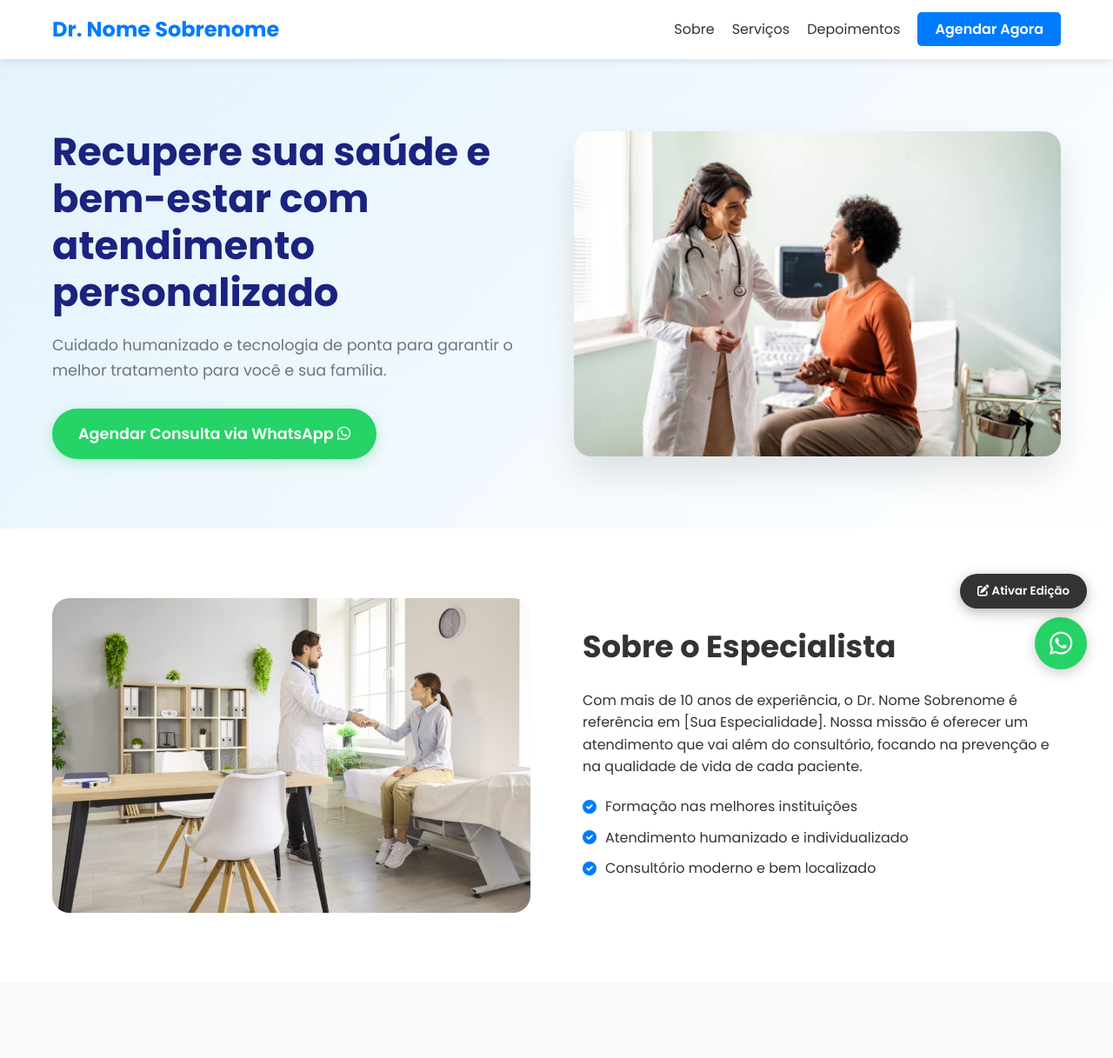
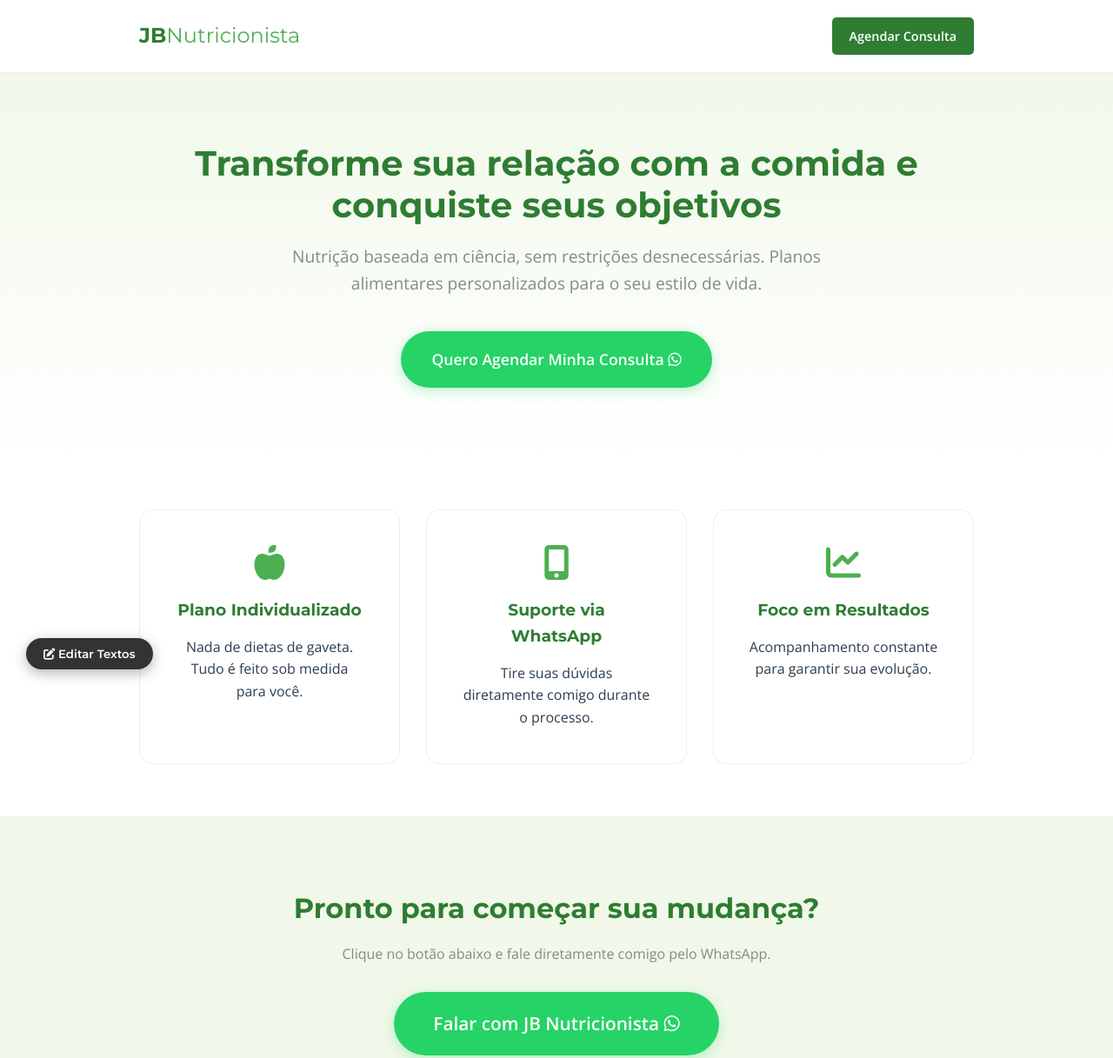
Before and after one commit to sofiles1001-ship-it/landing-page-pacientes, a plain HTML site: page index.html in a window 1280 px wide. Shown: the top 1217 px of the page at 87% size. Drawn offline with nearby package versions, Linux system fonts and the light colour scheme.

Commit message:
Refactor: New layout for jbnutricionista (Green theme, simplified)

```diff
--- a/index.html
+++ b/index.html
@@ -3,146 +3,80 @@
 <head>
     <meta charset="UTF-8">
     <meta name="viewport" content="width=device-width, initial-scale=1.0">
-    <title>Atendimento Especializado | Agende sua Consulta</title>
+    <title>JB Nutricionista | Atendimento Personalizado</title>
     <link rel="stylesheet" href="style.css">
     <link rel="stylesheet" href="https://cdnjs.cloudflare.com/ajax/libs/font-awesome/6.0.0/css/all.min.css">
-    <link href="https://fonts.googleapis.com/css2?family=Poppins:wght@300;400;600;700&display=swap" rel="stylesheet">
+    <link href="https://fonts.googleapis.com/css2?family=Montserrat:wght@400;600;700&family=Open+Sans:wght@400;600&display=swap" rel="stylesheet">
 </head>
 <body>
 
-    <!-- Header -->
+    <!-- Header Minimalista -->
     <header>
-        <nav class="container">
-            <div class="logo">Dr. Nome Sobrenome</div>
-            <ul class="nav-links">
-                <li><a href="#sobre">Sobre</a></li>
-                <li><a href="#servicos">Serviços</a></li>
-                <li><a href="#depoimentos">Depoimentos</a></li>
-                <li><a href="#contato" class="btn-small">Agendar Agora</a></li>
-            </ul>
-        </nav>
+        <div class="container header-flex">
+            <div class="logo">JB<span>Nutricionista</span></div>
+            <a href="https://wa.me/5548996091130" class="btn-header">Agendar Consulta</a>
+        </div>
     </header>
 
-    <!-- Hero Section -->
+    <!-- Hero Section Focada -->
     <section class="hero">
-        <div class="container hero-content">
-            <div class="hero-text">
-                <h1>Recupere sua saúde e bem-estar com atendimento personalizado</h1>
-                <p>Cuidado humanizado e tecnologia de ponta para garantir o melhor tratamento para você e sua família.</p>
-                <a href="https://wa.me/5548996091130" class="btn-primary">Agendar Consulta via WhatsApp <i class="fab fa-whatsapp"></i></a>
-            </div>
-            <div class="hero-image">
-                <img src="assets/doctor.jpg" alt="Médico Especialista">
-            </div>
-        </div>
-    </section>
-
-    <!-- Sobre Section -->
-    <section id="sobre" class="sobre">
         <div class="container">
-            <div class="sobre-grid">
-                <div class="sobre-img">
-                    <img src="assets/consultation.jpg" alt="Consulta Médica">
-                </div>
-                <div class="sobre-text">
-                    <h2>Sobre o Especialista</h2>
-                    <p>Com mais de 10 anos de experiência, o Dr. Nome Sobrenome é referência em [Sua Especialidade]. Nossa missão é oferecer um atendimento que vai além do consultório, focando na prevenção e na qualidade de vida de cada paciente.</p>
-                    <ul class="check-list">
-                        <li><i class="fas fa-check-circle"></i> Formação nas melhores instituições</li>
-                        <li><i class="fas fa-check-circle"></i> Atendimento humanizado e individualizado</li>
-                        <li><i class="fas fa-check-circle"></i> Consultório moderno e bem localizado</li>
-                    </ul>
+            <div class="hero-content">
+                <h1>Transforme sua relação com a comida e conquiste seus objetivos</h1>
+                <p>Nutrição baseada em ciência, sem restrições desnecessárias. Planos alimentares personalizados para o seu estilo de vida.</p>
+                <div class="hero-btns">
+                    <a href="https://wa.me/5548996091130" class="btn-primary">Quero Agendar Minha Consulta <i class="fab fa-whatsapp"></i></a>
                 </div>
             </div>
         </div>
     </section>
 
-    <!-- Serviços Section -->
-    <section id="servicos" class="servicos">
+    <!-- Seção Sobre / Diferenciais (Simplificada) -->
+    <section class="features">
         <div class="container">
-            <h2 class="section-title">Nossos Serviços</h2>
-            <div class="servicos-grid">
-                <div class="servico-card">
-                    <i class="fas fa-stethoscope"></i>
-                    <h3>Consulta Geral</h3>
-                    <p>Avaliação completa e check-up preventivo para sua saúde.</p>
+            <div class="features-grid">
+                <div class="feature-card">
+                    <i class="fas fa-apple-alt"></i>
+                    <h3>Plano Individualizado</h3>
+                    <p>Nada de dietas de gaveta. Tudo é feito sob medida para você.</p>
                 </div>
-                <div class="servico-card">
-                    <i class="fas fa-heartbeat"></i>
-                    <h3>Tratamentos Específicos</h3>
-                    <p>Protocolos personalizados para [Especialidade].</p>
+                <div class="feature-card">
+                    <i class="fas fa-mobile-alt"></i>
+                    <h3>Suporte via WhatsApp</h3>
+                    <p>Tire suas dúvidas diretamente comigo durante o processo.</p>
                 </div>
-                <div class="servico-card">
-                    <i class="fas fa-video"></i>
-                    <h3>Telemedicina</h3>
-                    <p>Conforto e segurança com atendimento online de qualidade.</p>
+                <div class="feature-card">
+                    <i class="fas fa-chart-line"></i>
+                    <h3>Foco em Resultados</h3>
+                    <p>Acompanhamento constante para garantir sua evolução.</p>
                 </div>
             </div>
         </div>
     </section>
 
-    <!-- Depoimentos Section -->
-    <section id="depoimentos" class="depoimentos">
+    <!-- CTA Final -->
+    <section class="cta-final">
         <div class="container">
-            <h2 class="section-title">O que dizem nossos pacientes</h2>
-            <div class="depoimentos-grid">
-                <div class="depoimento-card">
-                    <p>"Atendimento impecável! O Dr. é muito atencioso e explicou tudo com muita clareza. Recomendo a todos."</p>
-                    <span>- Maria Silva</span>
-                </div>
-                <div class="depoimento-card">
-                    <p>"O consultório é excelente e a equipe muito prestativa. Me senti muito segura durante todo o tratamento."</p>
-                    <span>- João Pereira</span>
-                </div>
-            </div>
-        </div>
-    </section>
-
-    <!-- FAQ Section -->
-    <section class="faq">
-        <div class="container">
-            <h2 class="section-title">Dúvidas Frequentes</h2>
-            <div class="faq-item">
-                <h3>Aceita convênios?</h3>
-                <p>Atendemos diversos convênios e também realizamos consultas particulares com emissão de nota para reembolso.</p>
-            </div>
-            <div class="faq-item">
-                <h3>Onde fica o consultório?</h3>
-                <p>Estamos localizados na Rua Exemplo, 123 - Bairro, Cidade/UF.</p>
-            </div>
+            <h2>Pronto para começar sua mudança?</h2>
+            <p>Clique no botão abaixo e fale diretamente comigo pelo WhatsApp.</p>
+            <a href="https://wa.me/5548996091130" class="btn-primary large">Falar com JB Nutricionista <i class="fab fa-whatsapp"></i></a>
         </div>
     </section>
 
     <!-- Footer -->
-    <footer id="contato">
+    <footer>
         <div class="container">
-            <div class="footer-content">
-                <div class="footer-info">
-                    <h3>Dr. Nome Sobrenome</h3>
-                    <p>CRM: 000000</p>
-                    <p><i class="fas fa-map-marker-alt"></i> Rua Exemplo, 123 - Cidade</p>
-                    <p><i class="fas fa-phone"></i> (00) 0000-0000</p>
-                </div>
-                <div class="footer-cta">
-                    <h3>Pronto para cuidar da sua saúde?</h3>
-                    <a href="https://wa.me/5548996091130" class="btn-primary">Agendar via WhatsApp <i class="fab fa-whatsapp"></i></a>
-                </div>
-            </div>
-            <div class="footer-bottom">
-                <p>&copy; 2026 Dr. Nome Sobrenome. Todos os direitos reservados.</p>
+            <p>&copy; 2026 JB Nutricionista. Todos os direitos reservados.</p>
+            <div class="social-links">
+                <a href="#"><i class="fab fa-instagram"></i> @jbnutricionista</a>
             </div>
         </div>
     </footer>
 
-    <!-- Botão de Edição Visual -->
+    <!-- Botão de Edição Visual (Mantido para o usuário) -->
     <button id="edit-mode-btn" class="edit-float">
-        <i class="fas fa-edit"></i> Ativar Edição
+        <i class="fas fa-edit"></i> Editar Textos
     </button>
-
-    <!-- WhatsApp Flutuante -->
-    <a href="https://wa.me/5548996091130" class="whatsapp-float" target="_blank">
-        <i class="fab fa-whatsapp"></i>
-    </a>
 
     <script src="script.js"></script>
 </body>
--- a/style.css
+++ b/style.css
@@ -1,12 +1,12 @@
-/* Reset e Variáveis */
+/* Reset e Variáveis de Nutrição */
 :root {
-    --primary-color: #007bff;
-    --secondary-color: #0056b3;
-    --accent-color: #25d366; /* WhatsApp Green */
-    --text-color: #333;
-    --light-bg: #f8f9fa;
+    --primary-color: #2e7d32; /* Verde Nutrição (Escuro) */
+    --secondary-color: #4caf50; /* Verde Médio */
+    --accent-color: #81c784; /* Verde Claro */
+    --text-color: #2c3e50;
+    --light-bg: #f1f8e9;
     --white: #ffffff;
-    --gray: #6c757d;
+    --gray: #7f8c8d;
     --transition: all 0.3s ease;
 }
 
@@ -17,14 +17,19 @@
 }
 
 body {
-    font-family: 'Poppins', sans-serif;
+    font-family: 'Open Sans', sans-serif;
     line-height: 1.6;
     color: var(--text-color);
-    overflow-x: hidden;
+    background-color: var(--white);
+}
+
+h1, h2, h3, .logo {
+    font-family: 'Montserrat', sans-serif;
+    font-weight: 700;
 }
 
 .container {
-    max-width: 1200px;
+    max-width: 1000px;
     margin: 0 auto;
     padding: 0 20px;
 }
@@ -34,26 +39,14 @@ a {
     color: inherit;
 }
 
-ul {
-    list-style: none;
+/* Header */
+header {
+    padding: 20px 0;
+    background: var(--white);
+    border-bottom: 1px solid #eee;
 }
 
-img {
-    max-width: 100%;
-    display: block;
-}
-
-/* Header */
-header {
-    background: var(--white);
-    box-shadow: 0 2px 10px rgba(0,0,0,0.1);
-    padding: 15px 0;
-    position: sticky;
-    top: 0;
-    z-index: 1000;
-}
-
-nav {
+.header-flex {
     display: flex;
     justify-content: space-between;
     align-items: center;
@@ -61,67 +54,59 @@ nav {
 
 .logo {
     font-size: 1.5rem;
-    font-weight: 700;
     color: var(--primary-color);
 }
 
-.nav-links {
-    display: flex;
-    gap: 20px;
-    align-items: center;
+.logo span {
+    color: var(--secondary-color);
+    font-weight: 400;
 }
 
-.nav-links a:hover {
-    color: var(--primary-color);
-}
-
-.btn-small {
+.btn-header {
     background: var(--primary-color);
-    color: var(--white) !important;
-    padding: 8px 20px;
+    color: var(--white);
+    padding: 10px 20px;
     border-radius: 5px;
     font-weight: 600;
+    font-size: 0.9rem;
     transition: var(--transition);
 }
 
-.btn-small:hover {
+.btn-header:hover {
     background: var(--secondary-color);
 }
 
 /* Hero Section */
 .hero {
     padding: 80px 0;
-    background: linear-gradient(135deg, #e3f2fd 0%, #ffffff 100%);
+    text-align: center;
+    background: linear-gradient(180deg, var(--light-bg) 0%, var(--white) 100%);
 }
 
-.hero-content {
-    display: grid;
-    grid-template-columns: 1fr 1fr;
-    align-items: center;
-    gap: 40px;
+.hero-content h1 {
+    font-size: 2.5rem;
+    margin-bottom: 20px;
+    color: var(--primary-color);
+    line-height: 1.2;
 }
 
-.hero-text h1 {
-    font-size: 2.8rem;
-    margin-bottom: 20px;
-    line-height: 1.2;
-    color: #1a237e;
-}
-
-.hero-text p {
-    font-size: 1.1rem;
-    margin-bottom: 30px;
+.hero-content p {
+    font-size: 1.2rem;
+    margin-bottom: 40px;
     color: var(--gray);
+    max-width: 700px;
+    margin-left: auto;
+    margin-right: auto;
 }
 
 .btn-primary {
     display: inline-block;
-    background: var(--accent-color);
+    background: #25d366; /* WhatsApp Green */
     color: var(--white);
-    padding: 15px 30px;
+    padding: 18px 35px;
     border-radius: 50px;
     font-size: 1.1rem;
-    font-weight: 600;
+    font-weight: 700;
     box-shadow: 0 4px 15px rgba(37, 211, 102, 0.3);
     transition: var(--transition);
 }
@@ -131,218 +116,88 @@ nav {
     box-shadow: 0 6px 20px rgba(37, 211, 102, 0.4);
 }
 
-.hero-image img {
-    border-radius: 20px;
-    box-shadow: 0 20px 40px rgba(0,0,0,0.1);
+.btn-primary.large {
+    padding: 20px 45px;
+    font-size: 1.3rem;
 }
 
-/* Sobre Section */
-.sobre {
-    padding: 80px 0;
+/* Features Section */
+.features {
+    padding: 60px 0;
 }
 
-.sobre-grid {
+.features-grid {
     display: grid;
-    grid-template-columns: 1fr 1fr;
-    align-items: center;
-    gap: 60px;
+    grid-template-columns: repeat(auto-fit, minmax(280px, 1fr));
+    gap: 30px;
 }
 
-.sobre-img img {
-    border-radius: 20px;
+.feature-card {
+    padding: 40px;
+    text-align: center;
+    background: var(--white);
+    border-radius: 15px;
+    border: 1px solid #eee;
+    transition: var(--transition);
 }
 
-.sobre-text h2 {
-    font-size: 2.2rem;
+.feature-card:hover {
+    border-color: var(--secondary-color);
+    transform: translateY(-5px);
+}
+
+.feature-card i {
+    font-size: 2.5rem;
+    color: var(--secondary-color);
     margin-bottom: 20px;
 }
 
-.check-list {
-    margin-top: 20px;
-}
-
-.check-list li {
-    margin-bottom: 10px;
-    display: flex;
-    align-items: center;
-    gap: 10px;
-}
-
-.check-list i {
+.feature-card h3 {
+    margin-bottom: 15px;
     color: var(--primary-color);
 }
 
-/* Serviços Section */
-.servicos {
+/* CTA Final */
+.cta-final {
     padding: 80px 0;
+    text-align: center;
     background: var(--light-bg);
 }
 
-.section-title {
-    text-align: center;
-    font-size: 2.2rem;
-    margin-bottom: 50px;
-}
-
-.servicos-grid {
-    display: grid;
-    grid-template-columns: repeat(auto-fit, minmax(300px, 1fr));
-    gap: 30px;
-}
-
-.servico-card {
-    background: var(--white);
-    padding: 40px;
-    border-radius: 15px;
-    text-align: center;
-    transition: var(--transition);
-    box-shadow: 0 5px 15px rgba(0,0,0,0.05);
-}
-
-.servico-card:hover {
-    transform: translateY(-10px);
-}
-
-.servico-card i {
-    font-size: 3rem;
-    color: var(--primary-color);
-    margin-bottom: 20px;
-}
-
-.servico-card h3 {
+.cta-final h2 {
+    font-size: 2rem;
     margin-bottom: 15px;
-}
-
-/* Depoimentos Section */
-.depoimentos {
-    padding: 80px 0;
-}
-
-.depoimentos-grid {
-    display: grid;
-    grid-template-columns: repeat(auto-fit, minmax(300px, 1fr));
-    gap: 30px;
-}
-
-.depoimento-card {
-    background: var(--light-bg);
-    padding: 30px;
-    border-radius: 15px;
-    border-left: 5px solid var(--primary-color);
-}
-
-.depoimento-card p {
-    font-style: italic;
-    margin-bottom: 15px;
-}
-
-.depoimento-card span {
-    font-weight: 600;
     color: var(--primary-color);
 }
 
-/* FAQ Section */
-.faq {
-    padding: 80px 0;
-    background: var(--white);
-}
-
-.faq-item {
-    max-width: 800px;
-    margin: 0 auto 20px;
-    padding: 20px;
-    border: 1px solid #eee;
-    border-radius: 10px;
-}
-
-.faq-item h3 {
-    margin-bottom: 10px;
-    color: var(--primary-color);
+.cta-final p {
+    margin-bottom: 30px;
+    color: var(--gray);
 }
 
 /* Footer */
 footer {
-    background: #1a237e;
-    color: var(--white);
-    padding: 60px 0 20px;
+    padding: 40px 0;
+    text-align: center;
+    border-top: 1px solid #eee;
+    color: var(--gray);
+    font-size: 0.9rem;
 }
 
-.footer-content {
-    display: grid;
-    grid-template-columns: 1fr 1fr;
-    gap: 40px;
-    margin-bottom: 40px;
+.social-links {
+    margin-top: 15px;
 }
 
-.footer-info h3, .footer-cta h3 {
-    margin-bottom: 20px;
+.social-links a {
+    color: var(--primary-color);
+    font-weight: 600;
 }
 
-.footer-info p {
-    margin-bottom: 10px;
-    opacity: 0.8;
-}
-
-.footer-bottom {
-    text-align: center;
-    padding-top: 20px;
-    border-top: 1px solid rgba(255,255,255,0.1);
-    font-size: 0.9rem;
-    opacity: 0.6;
-}
-
-/* WhatsApp Float */
-.whatsapp-float {
+/* Botão de Edição Flutuante */
+.edit-float {
     position: fixed;
     bottom: 30px;
-    right: 30px;
-    background: var(--accent-color);
-    color: var(--white);
-    width: 60px;
-    height: 60px;
-    border-radius: 50%;
-    display: flex;
-    justify-content: center;
-    align-items: center;
-    font-size: 30px;
-    box-shadow: 0 4px 15px rgba(0,0,0,0.2);
-    z-index: 1000;
-    transition: var(--transition);
-}
-
-.whatsapp-float:hover {
-    transform: scale(1.1);
-}
-
-/* Responsividade */
-@media (max-width: 768px) {
-    .hero-content, .sobre-grid, .footer-content {
-        grid-template-columns: 1fr;
-        text-align: center;
-    }
-
-    .hero-text h1 {
-        font-size: 2rem;
-    }
-
-    .nav-links {
-        display: none; /* Simplificação para mobile */
-    }
-
-    .hero-image {
-        order: -1;
-    }
-
-    .check-list li {
-        justify-content: center;
-    }
-}
-
-/* Estilo do Botão de Edição Flutuante */
-.edit-float {
-    position: fixed;
-    bottom: 100px;
-    right: 30px;
+    left: 30px;
     background: #333;
     color: #fff;
     border: none;
@@ -350,17 +205,27 @@ footer {
     border-radius: 50px;
     cursor: pointer;
     z-index: 1001;
-    font-family: 'Poppins', sans-serif;
+    font-family: 'Montserrat', sans-serif;
     font-weight: 600;
     box-shadow: 0 4px 15px rgba(0,0,0,0.3);
     transition: all 0.3s ease;
 }
 
-.edit-float:hover {
-    background: #555;
-    transform: scale(1.05);
-}
-
 .edit-float.active {
     background: #ff4757;
 }
+
+/* Responsividade */
+@media (max-width: 768px) {
+    .hero-content h1 {
+        font-size: 2rem;
+    }
+
+    .btn-header {
+        display: none; /* Simplificação para mobile */
+    }
+
+    .header-flex {
+        justify-content: center;
+    }
+}
```
